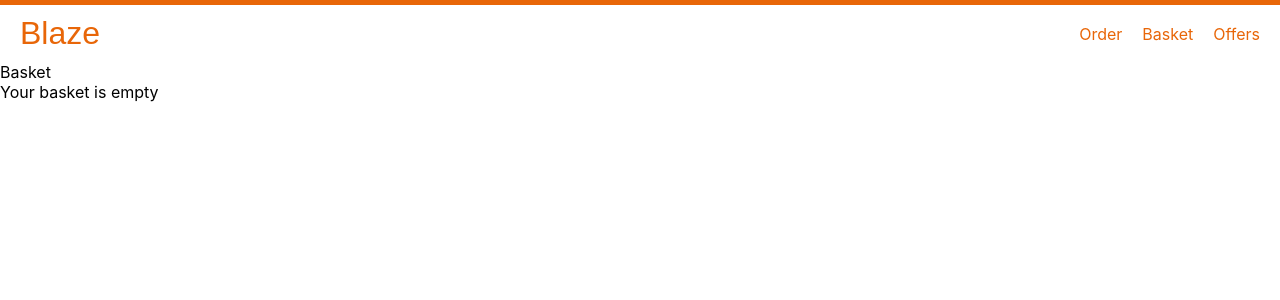
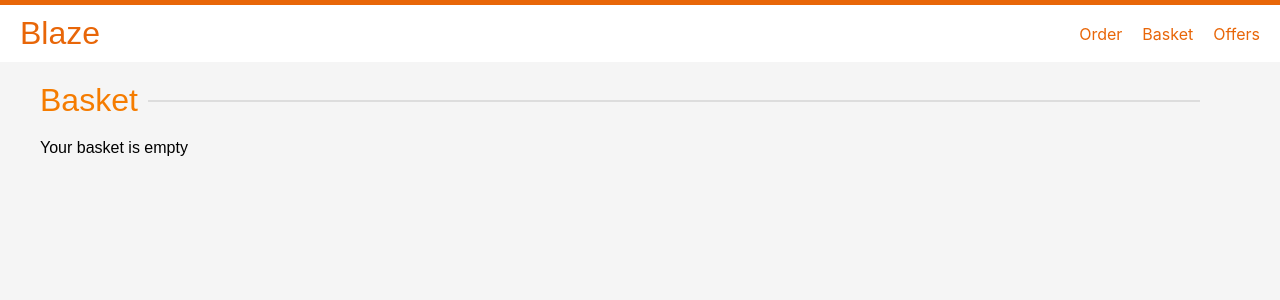
Before and after one commit to levisrabah/Client, a React (Create React App) app in the folder client/: page /basket in a window 1280 px wide. Shown: the top 300 px of the page. Built offline with nearby package versions, Linux system fonts and the light colour scheme.

Commit message:
updated the styling

```diff
--- a/client/src/styles/basket.css
+++ b/client/src/styles/basket.css
@@ -0,0 +1,144 @@
+/* General Styling */
+body {
+    font-family: Arial, sans-serif;
+    margin: 0;
+    padding: 0;
+    background-color: #f5f5f5;
+  }
+  .container {
+    max-width: 1200px;
+    margin: 0 auto;
+    padding: 20px;
+  }
+
+  .page-heading {
+    display: flex;
+    align-items: center;
+    margin-bottom: 20px;
+  }
+
+  .basket-heading {
+    font-size: 2em;
+    color: #f57c00;
+  }
+
+  .divider {
+    flex-grow: 1;
+    height: 2px;
+    background-color: #ddd;
+    margin: 0 10px;
+  }
+
+  .basket-icon {
+    width: 30px;
+    height: 30px;
+    /* Assuming you will set the background image dynamically */
+    background-size: contain;
+    background-repeat: no-repeat;
+  }
+
+  .product-item {
+    display: flex;
+    justify-content: space-between;
+    align-items: center;
+    background-color: #fff;
+    padding: 20px;
+    margin-bottom: 10px;
+    border-radius: 10px;
+    box-shadow: 0 2px 5px rgba(0, 0, 0, 0.1);
+  }
+
+  .product-item img {
+    width: 100px;
+    height: 100px;
+    border-radius: 10px;
+    object-fit: cover;
+  }
+
+  .product-info {
+    flex-grow: 1;
+    margin-left: 20px;
+  }
+
+  .product-name {
+    font-size: 1.2em;
+    color: #333;
+  }
+
+  .product-price, .product-unit-price {
+    color: #888;
+  }
+
+  .input-field {
+    display: flex;
+    align-items: center;
+  }
+
+  .input-field span {
+    font-size: 1.2em;
+    margin: 0 10px;
+  }
+
+  .input-field .icon {
+    width: 30px;
+    height: 30px;
+    display: flex;
+    justify-content: center;
+    align-items: center;
+    background-color: #f57c00;
+    color: white;
+    border-radius: 50%;
+    cursor: pointer;
+  }
+
+  .order-summary {
+    background-color: #fff;
+    padding: 20px;
+    border-radius: 10px;
+    box-shadow: 0 2px 5px rgba(0, 0, 0, 0.1);
+    margin-left: 20px;
+  }
+
+  .order-summary h3 {
+    margin-top: 0;
+    color: #f57c00;
+  }
+
+  .order-summary p {
+    margin: 10px 0;
+  }
+
+  .confirm-order-button {
+    display: block;
+    width: 100%;
+    background-color: #f57c00;
+    color: white;
+    padding: 10px 0;
+    border: none;
+    border-radius: 5px;
+    font-size: 1.2em;
+    cursor: pointer;
+    text-align: center;
+  }
+
+  footer {
+    background-color: #f57c00;
+    color: white;
+    padding: 20px 0;
+    text-align: center;
+    margin-top: 20px;
+  }
+
+  footer div {
+    margin-bottom: 10px;
+  }
+
+  footer a {
+    color: white;
+    text-decoration: none;
+    margin: 0 10px;
+  }
+
+  footer a:hover {
+    text-decoration: underline;
+  }
```
